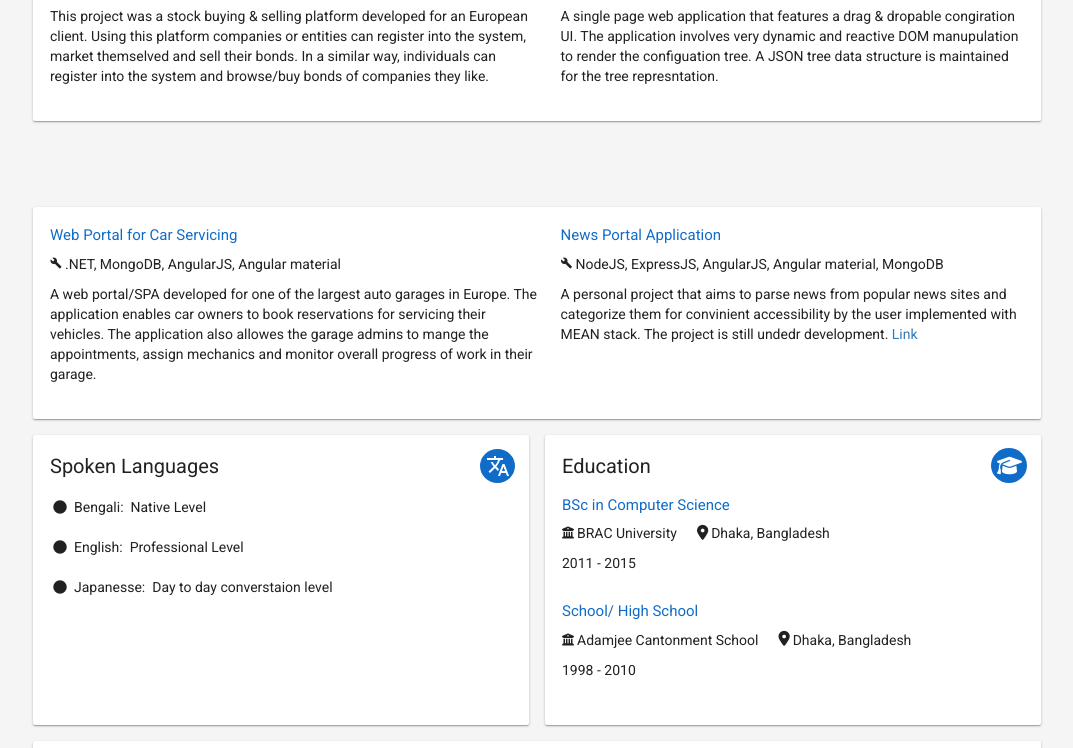
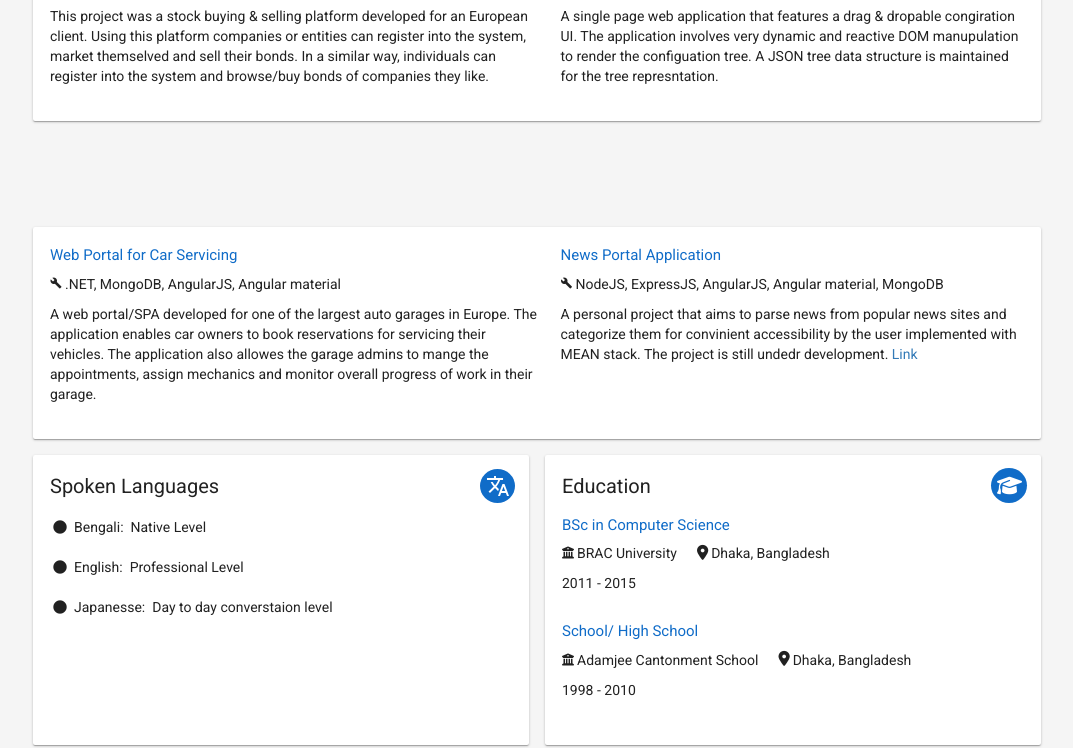
Before and after one commit to gearguy365/aboutamin, a website: page index.html in a window 1280 px wide. Shown: the part 1120-1868 px from the top of the page, without its empty margins (103-1176 px from the left). Drawn offline with Linux system fonts and the light colour scheme; some packages are replaced by stand-ins of ours.

Commit message:
made changes

```diff
--- a/index.html
+++ b/index.html
@@ -343,7 +343,7 @@
                                     </md-card-actions>
                                 </md-card>
                             </div>
-                            <div layout="row" style="padding-top: 70px;">
+                            <div layout="row" style="padding-top: 90px;">
                                 <!-- PROJECTS -->
                                 <md-card md-theme="default" style="padding:10px" flex>
                                     <md-card-actions layout="column" layout-align="start start" style="padding-left: 7px;">
```
